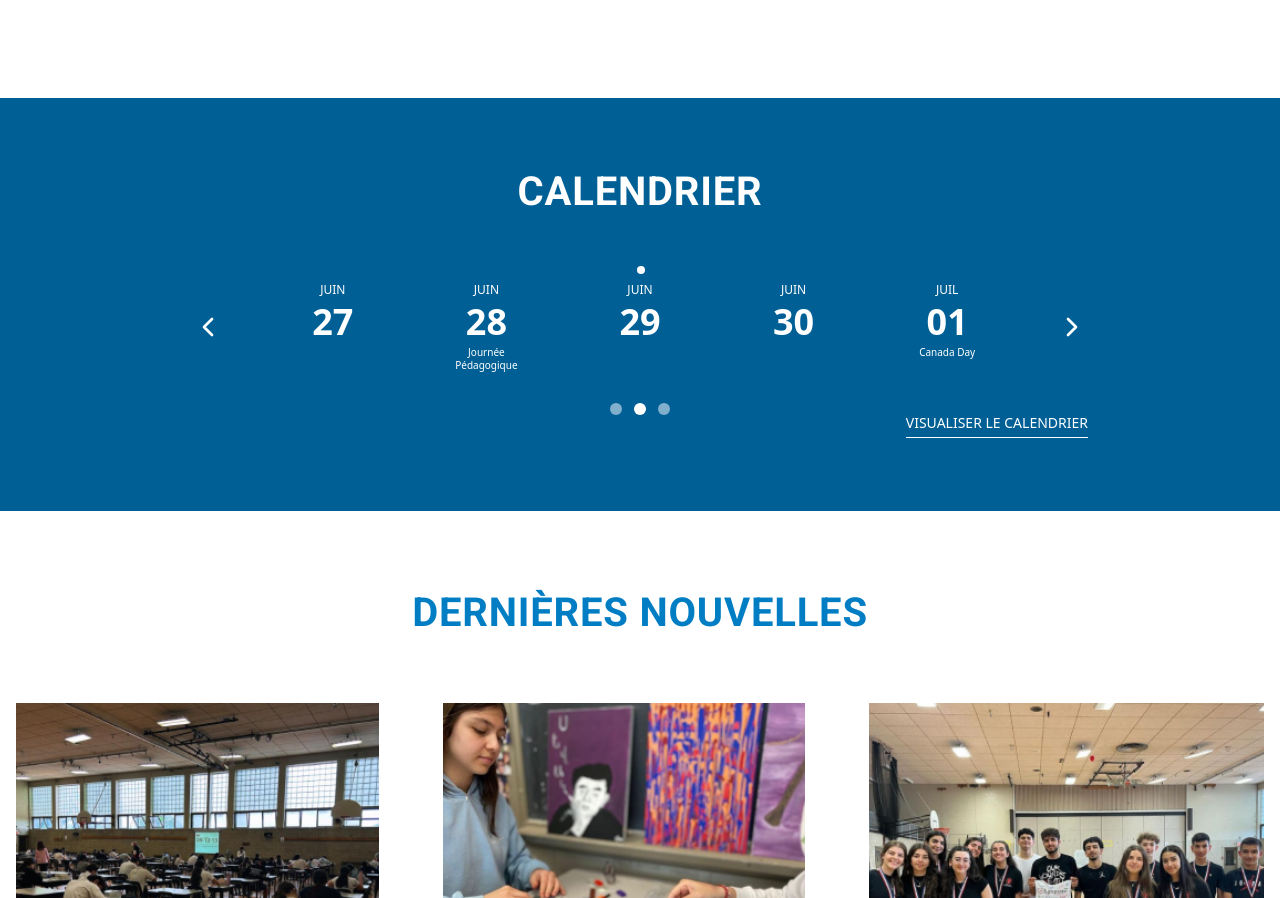
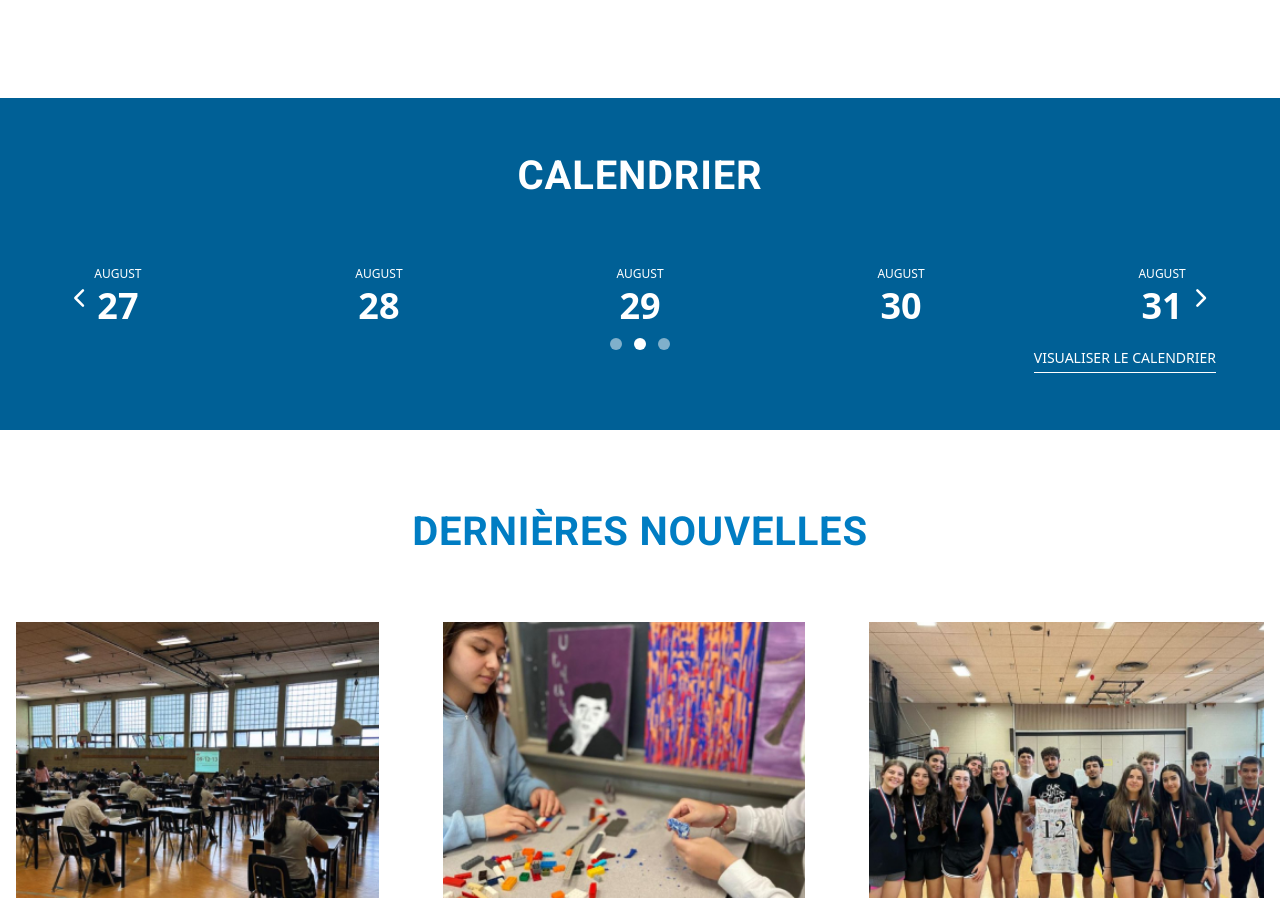
Before and after one commit to jameslegoff92/Sourp-Hagop, a Next.js app: page / in a window 1280 px wide. Shown: the part 3818-4716 px from the top of the page. Built offline with nearby package versions, Linux system fonts and the light colour scheme.

Commit message:
Mini calendar displays dates dynamically

```diff
--- /dev/null
+++ b/components/display/Calendar.jsx
@@ -0,0 +1,160 @@
+"use client";
+import { useState, useEffect, use } from "react";
+
+//Third Party Imports
+import { ChevronLeft, ChevronRight } from "lucide-react";
+import styled from "@emotion/styled";
+
+//Local Imports
+import Typography from "./Typography";
+
+//CSS for the Mini Calendar Component
+const Section = styled.section`
+  background-color: #006096;
+  color: white;
+  padding: 3rem 1.5rem;
+`;
+
+const Container = styled.div`
+  margin: 0 auto;
+  max-width: 1200px;
+  width: 100%;
+  text-align: center;
+  padding: 0 1.5rem;
+`;
+
+const SubContainer = styled.div`
+  display: flex;
+  justify-content: space-between;
+  align-items: center;
+  margin-top: 3.75rem;
+  margin-bottom: 0.5rem;
+`;
+
+const CSSCalendar = styled.div`
+  display: flex;
+  justify-content: space-between;
+  width: 100%;
+`;
+
+const DateWrapper = styled.div`
+  display: flex;
+`;
+
+//Date Component
+const Day = ({ day, month, event, isActive }) => (
+  <div className={`flex flex-col items-center ${isActive ? "relative" : ""}`}>
+    <span className="text-xs uppercase mb-1">{month}</span>
+    <span className="text-4xl font-bold mb-1">{day}</span>
+    {event && (
+      <span className="text-[10px] text-center max-w-[100px] leading-tight">
+        {event}
+      </span>
+    )}
+    {isActive && (
+      <div className="absolute top-[-16px] left-[70px] w-2 h-2 bg-white rounded-full" />
+    )}
+  </div>
+);
+
+//Mini Calendar Component
+const MiniCalendar = () => {
+  const [dateArrays, setDateArrays] = useState([]);
+  const [currentWeek, setCurrentWeek] = useState(0);
+
+  useEffect(() => {
+    //Helper Functions
+    function generateDateArrays() {
+      const today = new Date();
+      const dates = [[], [], []]; // Step 1: Initialize the array with 3 nested arrays
+
+      // Define an array of month names
+      const monthNames = [
+        "January",
+        "February",
+        "March",
+        "April",
+        "May",
+        "June",
+        "July",
+        "August",
+        "September",
+        "October",
+        "November",
+        "December",
+      ];
+
+      // Function to add days to the date and store in the appropriate nested array
+      function addDateToNestedArray(index, offset) {
+        const adjustedDate = new Date(today);
+        adjustedDate.setDate(today.getDate() + offset);
+
+        const day = adjustedDate.getDate();
+        const monthName = monthNames[adjustedDate.getMonth()];
+        const year = adjustedDate.getFullYear();
+
+        dates[index].push({ day, month: monthName, year });
+      }
+
+      // Fill the first 5 days
+      for (let i = 0; i < 5; i++) {
+        addDateToNestedArray(0, i);
+      }
+
+      // Fill the next 5 days
+      for (let i = 0; i < 5; i++) {
+        addDateToNestedArray(1, 5 + i);
+      }
+
+      // Fill the last 5 days
+      for (let i = 0; i < 5; i++) {
+        addDateToNestedArray(2, 10 + i);
+      }
+
+      return dates;
+    }
+
+    // Generate the date arrays
+    const dateArrays = generateDateArrays();
+    setDateArrays(dateArrays);
+  }, []);
+
+  return (
+    <Section>
+      <Container>
+        <Typography as="h1" type="h2" color="light">
+          CALENDRIER
+        </Typography>
+        <SubContainer>
+          <ChevronLeft className="w-8 h-8 cursor-pointer" />
+          <CSSCalendar>
+            {dateArrays.length > 0 ? (
+              dateArrays[currentWeek].map((date, index) => (
+                <DateWrapper key={index}>
+                  <Day day={date.day} month={date.month} />
+                </DateWrapper>
+              ))
+            ) : (
+              <h1> loading </h1>
+            )}
+          </CSSCalendar>
+          <ChevronRight className="w-8 h-8 cursor-pointer" />
+        </SubContainer>
+        <div className="relative flex flex-col items-center">
+          <div className="flex justify-center space-x-3 mb-8">
+            <div className="w-3 h-3 bg-white opacity-50 rounded-full"></div>
+            <div className="w-3 h-3 bg-white rounded-full"></div>
+            <div className="w-3 h-3 bg-white opacity-50 rounded-full"></div>
+          </div>
+          <div className="absolute top-0 right-0 h-full flex items-center">
+            <button className="text-sm uppercase border-b border-white pb-1 hover:opacity-80 transition-opacity">
+              Visualiser le calendrier
+            </button>
+          </div>
+        </div>
+      </Container>
+    </Section>
+  );
+};
+
+export default MiniCalendar;
--- a/components/layout/Flexbox.jsx
+++ /dev/null
@@ -1,50 +0,0 @@
-import React from 'react';
-import styled from 'styled-components';
-
-// Container for Flexbox
-const Container = styled.div`
-  display: flex;
-  flex-direction: column;
-  width: 100%;
-  justify-content: space-around;
-  height: 100%;
-  padding: 100px 40px;
-  gap: 10px;
-  @media (min-width: 768px) {
-    flex-direction: column;
-  }
-
-  @media (min-width: 1068px) {
-    flex-direction: row;
-  }
-`;
-
-// Individual Box
-const Box = styled.div`
-  flex: 1;
-  min-height: 400px;
-  background-color: grey;
-  width: 100%;
-
-  @media (min-width: 768px) {
-    height: 400px;  // Make it a rectangle
-  }
-
-  @media (min-width: 1068px) {
-    height: 400px;
-  }
-`;
-
-const Flexbox = ({ components }) => {
-  return (
-    <Container>
-      {components.map((component, index) => (
-        <Box key={index}>
-          {component}
-        </Box>
-      ))}
-    </Container>
-  );
-};
-
-export default Flexbox;
--- a/components/layout/Main.jsx
+++ b/components/layout/Main.jsx
@@ -1,14 +1,17 @@
 "use client";
+import Image from "next/image";
 
-import Image from "next/image";
+//Third Party Imports
+import { motion } from "framer-motion";
 import styled from "@emotion/styled";
+
+//Local Imports
+import MiniCalendar from "../display/Calendar";
+import Container from "./Container";
+import Footer from "../ui/Footer";
 import Typography from "../display/Typography";
+import Strengths from "../ui/Strength";
 import Values from "../ui/Values";
-import { motion } from "framer-motion";
-import Container from "./Container";
-import { ChevronLeft, ChevronRight } from "lucide-react";
-import Footer from "../ui/Footer";
-import Strengths from "../ui/Strength";
 
 //CSS For Section1
 const Section1 = styled.section`
@@ -103,65 +106,6 @@ const CardContainer = styled(motion.div)`
   }
 `;
 
-const CalendarDay = ({ day, month, event, isActive }) => (
-  <div className={`flex flex-col items-center ${isActive ? "relative" : ""}`}>
-    <span className="text-xs uppercase mb-1">{month}</span>
-    <span className="text-4xl font-bold mb-1">{day}</span>
-    {event && (
-      <span className="text-[10px] text-center max-w-[100px] leading-tight">
-        {event}
-      </span>
-    )}
-    {isActive && (
-      <div className="absolute top-[-16px] left-[70px] w-2 h-2 bg-white rounded-full" />
-    )}
-  </div>
-);
-
-const Calendar = () => {
-  return (
-    <div className="bg-[#006096] text-white py-12 px-6 font-sans">
-      <div className="max-w-4xl mx-auto text-center py-4">
-        <Typography as="h1" type="h2" color="light">
-          CALENDRIER
-        </Typography>
-        <div className="flex justify-between items-center mt-[60px] mb-8">
-          <ChevronLeft className="w-8 h-8 cursor-pointer" />
-          <div className="flex justify-between w-full max-w-3xl">
-            <div className="flex-1 px-1">
-              <CalendarDay day="27" month="Juin" />
-            </div>
-            <div className="flex-1 px-1">
-              <CalendarDay day="28" month="Juin" event="Journée Pédagogique" />
-            </div>
-            <div className="flex-1 px-1">
-              <CalendarDay day="29" month="Juin" isActive={true} />
-            </div>
-            <div className="flex-1 px-1">
-              <CalendarDay day="30" month="Juin" />
-            </div>
-            <div className="flex-1 px-1">
-              <CalendarDay day="01" month="Juil" event="Canada Day" />
-            </div>
-          </div>
-          <ChevronRight className="w-8 h-8 cursor-pointer" />
-        </div>
-        <div className="relative flex flex-col items-center">
-          <div className="flex justify-center space-x-3 mb-8">
-            <div className="w-3 h-3 bg-white opacity-50 rounded-full"></div>
-            <div className="w-3 h-3 bg-white rounded-full"></div>
-            <div className="w-3 h-3 bg-white opacity-50 rounded-full"></div>
-          </div>
-          <div className="absolute top-0 right-0 h-full flex items-center">
-            <button className="text-sm uppercase border-b border-white pb-1 hover:opacity-80 transition-opacity">
-              Visualiser le calendrier
-            </button>
-          </div>
-        </div>
-      </div>
-    </div>
-  );
-};
 
 const NewsItem = ({ imageSrc, title, description, isLast }) => (
   <div className={`flex flex-col ${!isLast ? "pr-4 md:pr-8" : ""}`}>
@@ -270,7 +214,7 @@ const Main = () => {
           <Strengths />
         </Container>
       </StyledDiv2>
-      <Calendar />
+      <MiniCalendar />
       <StyledDiv2>
         <LatestNews />
       </StyledDiv2>
--- a/components/layout/flexbox/ThreeColumnLayout.jsx
+++ /dev/null
@@ -1,50 +0,0 @@
-import React from 'react';
-import styled from 'styled-components';
-
-// Container for Flexbox
-const Container = styled.div`
-  display: flex;
-  flex-direction: column;
-  width: 100%;
-  justify-content: space-around;
-  height: 100%;
-  padding: 100px 40px;
-  gap: 10px;
-  @media (min-width: 768px) {
-    flex-direction: column;
-  }
-
-  @media (min-width: 1068px) {
-    flex-direction: row;
-  }
-`;
-
-// Individual Box
-const Box = styled.div`
-  flex: 1;
-  min-height: 400px;
-  background-color: grey;
-  width: 100%;
-
-  @media (min-width: 768px) {
-    height: 400px;  // Make it a rectangle
-  }
-
-  @media (min-width: 1068px) {
-    height: 400px;
-  }
-`;
-
-const ThreeColumnLayout = ({ components }) => {
-  return (
-    <Container>
-      {components.map((component, index) => (
-        <Box key={index}>
-          {component}
-        </Box>
-      ))}
-    </Container>
-  );
-};
-
-export default ThreeColumnLayout;
--- a/components/ui/Strength.jsx
+++ b/components/ui/Strength.jsx
@@ -1,3 +1,5 @@
+"use client";
+
 //Third Party Imports
 import { motion, useAnimation } from "framer-motion";
 import styled from "@emotion/styled";
@@ -176,7 +178,7 @@ const StyledGrid = styled.div`
   }
 `;
 
-const Grid = ({ images }) => {
+const Grid = () => {
   return (
       <StyledGrid>
         {data.map((item, index) => (
--- a/package.json
+++ b/package.json
@@ -6,7 +6,8 @@
     "dev": "next dev",
     "build": "next build",
     "start": "next start",
-    "lint": "next lint"
+    "lint": "next lint",
+    "clean": "rmdir /s /q .next"
   },
   "dependencies": {
     "@emotion/react": "^11.11.4",
@@ -17,7 +18,7 @@
     "@sanity/image-url": "^1.0.2",
     "framer-motion": "^11.2.12",
     "lucide-react": "^0.427.0",
-    "next": "^14.2.5",
+    "next": "^14.2.7",
     "next-auth": "^5.0.0-beta.20",
     "next-sanity": "^9.4.2",
     "react": "^18",
```
Also changed, not shown: auth.js (+10 -2 lines), 1 other file (tests, documents, lock files or other folders).
